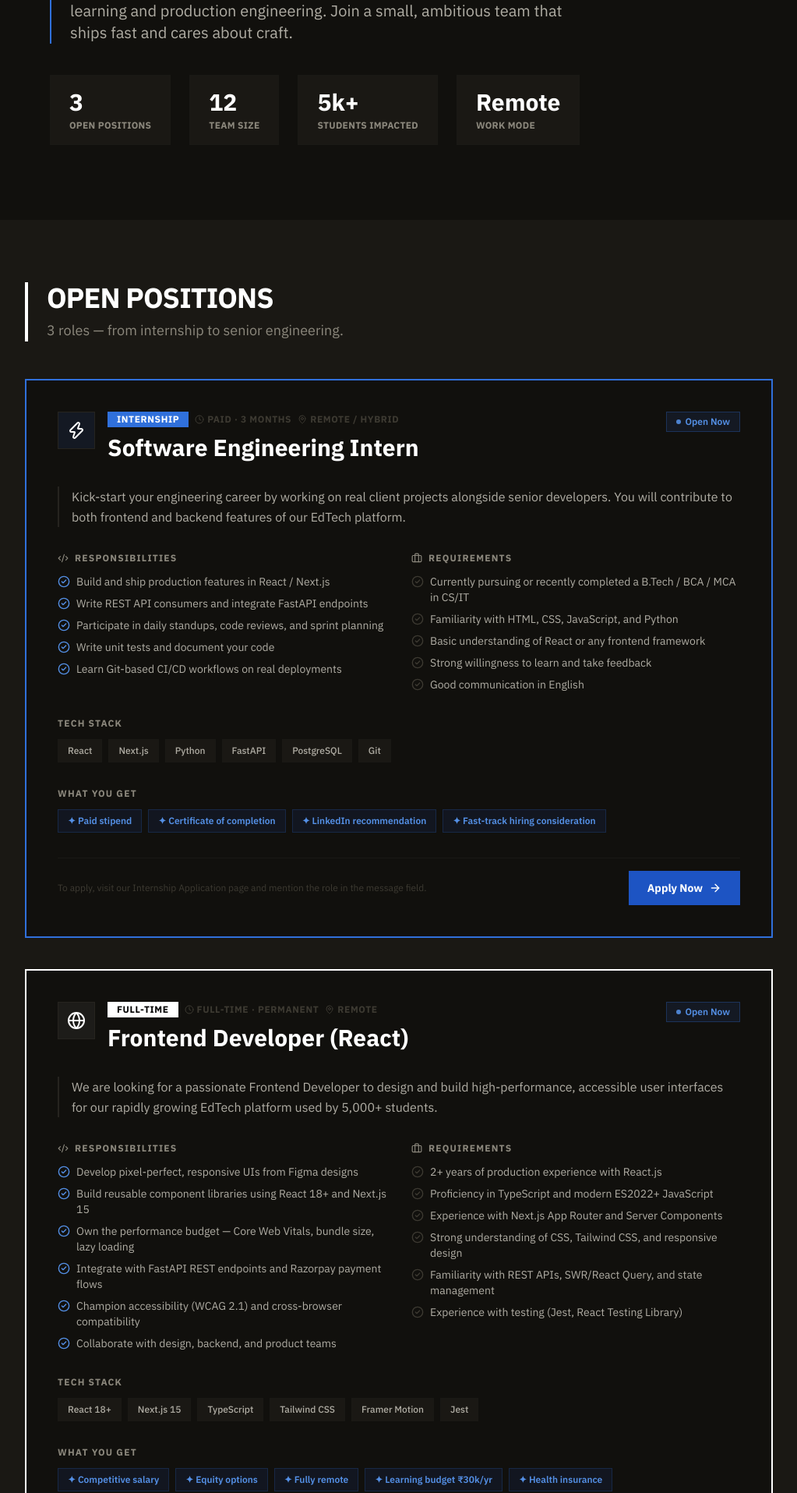
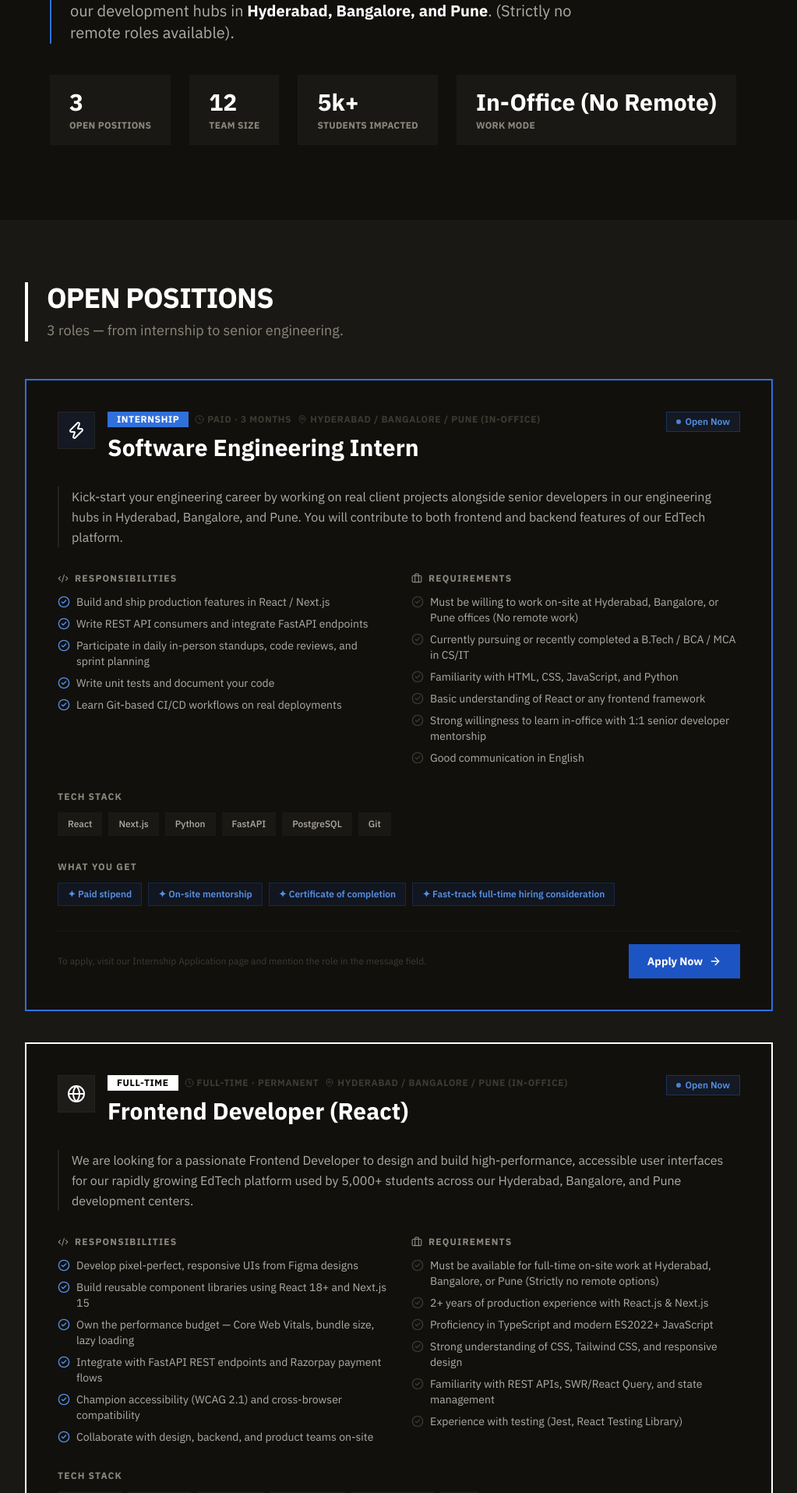
Before and after one commit to thetanish1/IV, a Next.js app in the folder frontend/: page /careers in a window 1280 px wide. Shown: the part 410-2325 px from the top of the page at 78% size, without its empty margins (128-1151 px from the left). Built offline with nearby package versions, Linux system fonts and the light colour scheme.

Commit message:
feat: set in-office workplace locations to Hyderabad, Bangalore, and Pune with no remote work

```diff
--- a/frontend/src/app/(public)/apply/page.tsx
+++ b/frontend/src/app/(public)/apply/page.tsx
@@ -780,11 +780,12 @@ export default function InternshipApplyPage() {
 
                   <div className="space-y-1.5">
                     <label className="text-xs text-ink-300 font-medium flex items-center gap-1.5">
-                      <MapPin className="w-3.5 h-3.5 text-brand-400" /> Current City / State
+                      <MapPin className="w-3.5 h-3.5 text-brand-400" /> Current City / Workplace Location *
                     </label>
                     <input
                       type="text"
-                      placeholder="Pune, Maharashtra"
+                      required
+                      placeholder="Hyderabad, Bangalore, or Pune"
                       value={formData.city}
                       onChange={(e) => setFormData({ ...formData, city: e.target.value })}
                       className="w-full bg-ink-900 border border-ink-700 px-4 py-2.5 text-sm text-white focus:outline-none focus:border-brand-500 focus:ring-1 focus:ring-brand-500 transition"
@@ -1034,9 +1035,14 @@ export default function InternshipApplyPage() {
 
               {/* SECTION 6: TRACK & DURATION PREFERENCE */}
               <div className="space-y-5 pt-6 border-t border-ink-800/80">
-                <h3 className="text-sm font-bold uppercase tracking-wider text-brand-400 border-b border-ink-800 pb-2 flex items-center gap-2">
-                  <Clock className="w-4 h-4" /> 6. Internship Track & Duration
-                </h3>
+                <div className="flex flex-col sm:flex-row sm:items-center justify-between gap-2 border-b border-ink-800 pb-2">
+                  <h3 className="text-sm font-bold uppercase tracking-wider text-brand-400 flex items-center gap-2">
+                    <Clock className="w-4 h-4" /> 6. Internship Track & Workplace Preference
+                  </h3>
+                  <span className="text-[11px] font-semibold text-emerald-400 bg-emerald-500/10 border border-emerald-500/30 px-2 py-0.5 rounded">
+                    In-Office: Hyderabad / Bangalore / Pune (No Remote)
+                  </span>
+                </div>
 
                 <div className="space-y-4">
                   <div className="space-y-1.5">
--- a/frontend/src/app/(public)/careers/page.tsx
+++ b/frontend/src/app/(public)/careers/page.tsx
@@ -26,26 +26,27 @@ const jobs = [
     badgeStyle: "bg-brand-500 text-white",
     title: "Software Engineering Intern",
     type: "Paid · 3 Months",
-    location: "Remote / Hybrid",
+    location: "Hyderabad / Bangalore / Pune (In-Office)",
     posted: "Open Now",
     summary:
-      "Kick-start your engineering career by working on real client projects alongside senior developers. You will contribute to both frontend and backend features of our EdTech platform.",
+      "Kick-start your engineering career by working on real client projects alongside senior developers in our engineering hubs in Hyderabad, Bangalore, and Pune. You will contribute to both frontend and backend features of our EdTech platform.",
     responsibilities: [
       "Build and ship production features in React / Next.js",
       "Write REST API consumers and integrate FastAPI endpoints",
-      "Participate in daily standups, code reviews, and sprint planning",
+      "Participate in daily in-person standups, code reviews, and sprint planning",
       "Write unit tests and document your code",
       "Learn Git-based CI/CD workflows on real deployments",
     ],
     requirements: [
+      "Must be willing to work on-site at Hyderabad, Bangalore, or Pune offices (No remote work)",
       "Currently pursuing or recently completed a B.Tech / BCA / MCA in CS/IT",
       "Familiarity with HTML, CSS, JavaScript, and Python",
       "Basic understanding of React or any frontend framework",
-      "Strong willingness to learn and take feedback",
+      "Strong willingness to learn in-office with 1:1 senior developer mentorship",
       "Good communication in English",
     ],
     techStack: ["React", "Next.js", "Python", "FastAPI", "PostgreSQL", "Git"],
-    perks: ["Paid stipend", "Certificate of completion", "LinkedIn recommendation", "Fast-track hiring consideration"],
+    perks: ["Paid stipend", "On-site mentorship", "Certificate of completion", "Fast-track full-time hiring consideration"],
     color: "border-brand-500",
     accentBg: "bg-brand-500/10",
   },
@@ -56,28 +57,28 @@ const jobs = [
     badgeStyle: "bg-white text-black",
     title: "Frontend Developer (React)",
     type: "Full-Time · Permanent",
-    location: "Remote",
+    location: "Hyderabad / Bangalore / Pune (In-Office)",
     posted: "Open Now",
     summary:
-      "We are looking for a passionate Frontend Developer to design and build high-performance, accessible user interfaces for our rapidly growing EdTech platform used by 5,000+ students.",
+      "We are looking for a passionate Frontend Developer to design and build high-performance, accessible user interfaces for our rapidly growing EdTech platform used by 5,000+ students across our Hyderabad, Bangalore, and Pune development centers.",
     responsibilities: [
       "Develop pixel-perfect, responsive UIs from Figma designs",
       "Build reusable component libraries using React 18+ and Next.js 15",
       "Own the performance budget — Core Web Vitals, bundle size, lazy loading",
       "Integrate with FastAPI REST endpoints and Razorpay payment flows",
       "Champion accessibility (WCAG 2.1) and cross-browser compatibility",
-      "Collaborate with design, backend, and product teams",
+      "Collaborate with design, backend, and product teams on-site",
     ],
     requirements: [
-      "2+ years of production experience with React.js",
+      "Must be available for full-time on-site work at Hyderabad, Bangalore, or Pune (Strictly no remote options)",
+      "2+ years of production experience with React.js & Next.js",
       "Proficiency in TypeScript and modern ES2022+ JavaScript",
-      "Experience with Next.js App Router and Server Components",
       "Strong understanding of CSS, Tailwind CSS, and responsive design",
       "Familiarity with REST APIs, SWR/React Query, and state management",
       "Experience with testing (Jest, React Testing Library)",
     ],
     techStack: ["React 18+", "Next.js 15", "TypeScript", "Tailwind CSS", "Framer Motion", "Jest"],
-    perks: ["Competitive salary", "Equity options", "Fully remote", "Learning budget ₹30k/yr", "Health insurance"],
+    perks: ["Competitive salary", "Equity options", "Modern office infrastructure", "Learning budget ₹30k/yr", "Health insurance"],
     color: "border-white",
     accentBg: "bg-white/5",
   },
@@ -88,10 +89,10 @@ const jobs = [
     badgeStyle: "bg-ink-700 text-white border border-ink-600",
     title: "Backend Developer (Spring Boot & Java)",
     type: "Full-Time · Permanent",
-    location: "Remote / Bengaluru",
+    location: "Hyderabad / Bangalore / Pune (In-Office)",
     posted: "Open Now",
     summary:
-      "Join our engineering team as a Backend Developer to architect scalable microservices, build high-throughput APIs, and own the data layer of InternVision Tech's core platform.",
+      "Join our engineering team as a Backend Developer to architect scalable microservices, build high-throughput APIs, and own the data layer of InternVision Tech's core platform at our Hyderabad, Bangalore, or Pune offices.",
     responsibilities: [
       "Design and develop RESTful APIs using Spring Boot 3 and Java 17+",
       "Build and maintain microservices with clean, testable code (SOLID / DDD)",
@@ -101,6 +102,7 @@ const jobs = [
       "Instrument services with logging, metrics (Prometheus/Grafana), and tracing",
     ],
     requirements: [
+      "Must be willing to work on-site at Hyderabad, Bangalore, or Pune engineering centers (No remote work)",
       "3+ years of backend experience with Java and Spring Boot",
       "Strong understanding of REST API design patterns and HTTP semantics",
       "Hands-on experience with JPA/Hibernate and PostgreSQL",
@@ -109,7 +111,7 @@ const jobs = [
       "Experience writing unit and integration tests (JUnit 5, Mockito)",
     ],
     techStack: ["Java 17", "Spring Boot 3", "Spring Security", "PostgreSQL", "Docker", "Kubernetes", "JUnit 5"],
-    perks: ["Competitive salary", "Equity options", "Relocation support", "Home office budget", "Paid leaves"],
+    perks: ["Competitive salary", "Equity options", "Relocation assistance to Hyd/Blr/Pune", "Modern campus perks", "Paid leaves"],
     color: "border-ink-600",
     accentBg: "bg-ink-800/40",
   },
@@ -132,8 +134,8 @@ export default function CareersPage() {
               <span className="text-brand-400">With Us.</span>
             </h1>
             <p className="text-lg sm:text-xl text-ink-300 max-w-2xl leading-relaxed border-l-2 border-brand-500 pl-6">
-              InternVision Tech is on a mission to bridge the gap between academic learning and
-              production engineering. Join a small, ambitious team that ships fast and cares about craft.
+              InternVision Tech is hiring for full-time in-office engineering roles across our development hubs in{" "}
+              <strong className="text-white font-bold">Hyderabad, Bangalore, and Pune</strong>. (Strictly no remote roles available).
             </p>
           </FadeIn>
 
@@ -143,10 +145,10 @@ export default function CareersPage() {
                 { label: "Open Positions", value: "3" },
                 { label: "Team Size", value: "12" },
                 { label: "Students Impacted", value: "5k+" },
-                { label: "Work Mode", value: "Remote" },
+                { label: "Work Mode", value: "In-Office (No Remote)" },
               ].map((stat) => (
                 <div key={stat.label} className="bg-ink-900 border border-ink-800 px-6 py-4">
-                  <div className="text-3xl font-black text-white">{stat.value}</div>
+                  <div className="text-2xl sm:text-3xl font-black text-white">{stat.value}</div>
                   <div className="text-xs text-ink-400 font-bold uppercase tracking-wide mt-1">{stat.label}</div>
                 </div>
               ))}
```
